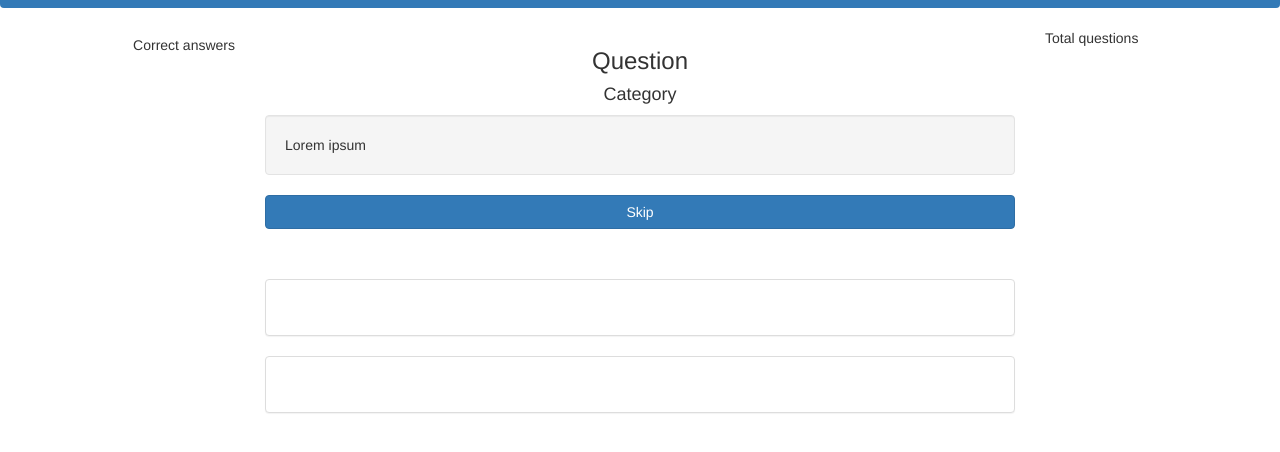
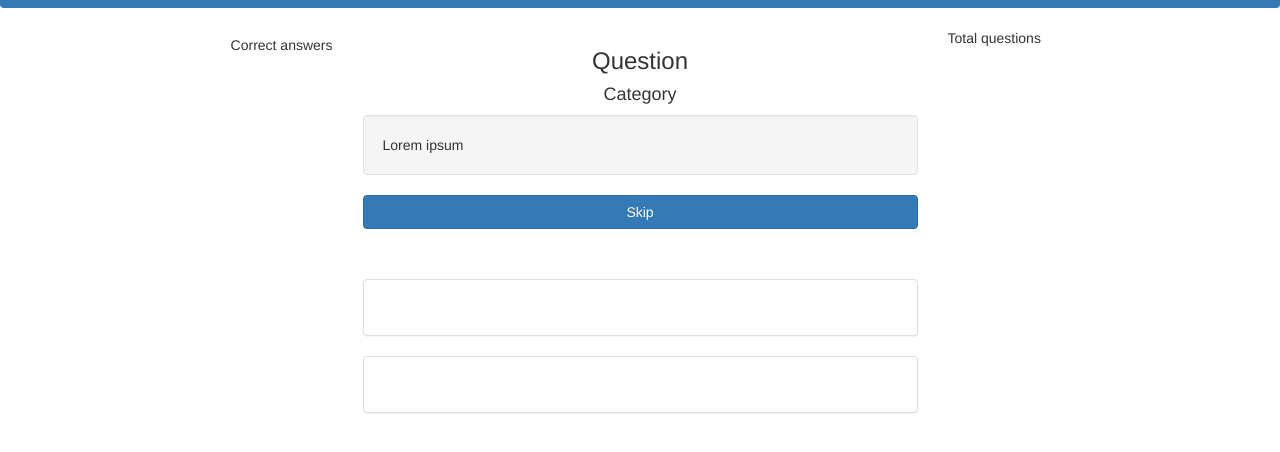
Before and after one commit to AMashoshyna/trivia, a plain HTML site: page index.html in a window 1280 px wide. Shown: the part 50-502 px from the top of the page. Drawn offline with nearby package versions, Linux system fonts and the light colour scheme; no server answers.

Commit message:
adjust column width

```diff
--- a/index.html
+++ b/index.html
@@ -13,10 +13,10 @@
 	</nav>
 	<div class="container">
 		<div class="row">
-			<div class="col-md-2">
+			<div class="col-md-3 col-sm-2">
 				<div class="text text-right" id="score"><h5>Correct answers</h5></div>
 			</div>
-			<div class="col-md-8">
+			<div class="col-md-6 col-sm-8">
 				<div class="text h3 text-center" id="id">Question</div>
 				<div class="text h4 text-center" id="category">Category</div>
 				<div class="well" id="question">Lorem ipsum</div>
@@ -31,7 +31,7 @@
 					<div class="panel panel-default" id="letter-container"></div>
 					<div class="btn btn-success btn-block  hidden" id="get-next-question">Next</div>
 				</div>
-				<div class="col-md-2">
+				<div class="col-md-3 col-sm-2">
 					<div  class="text text-left" id="progress">Total questions</div>
 				</div>
 			</div>
--- a/styles.css
+++ b/styles.css
@@ -23,7 +23,7 @@
 	float: left;
 	background-color: #F5F5F5;
 	border: solid 1px #888888;
-	margin: 5px;
+	margin: 4px;
 	text-align: center;
 	border-radius: 5px;
 }
```
